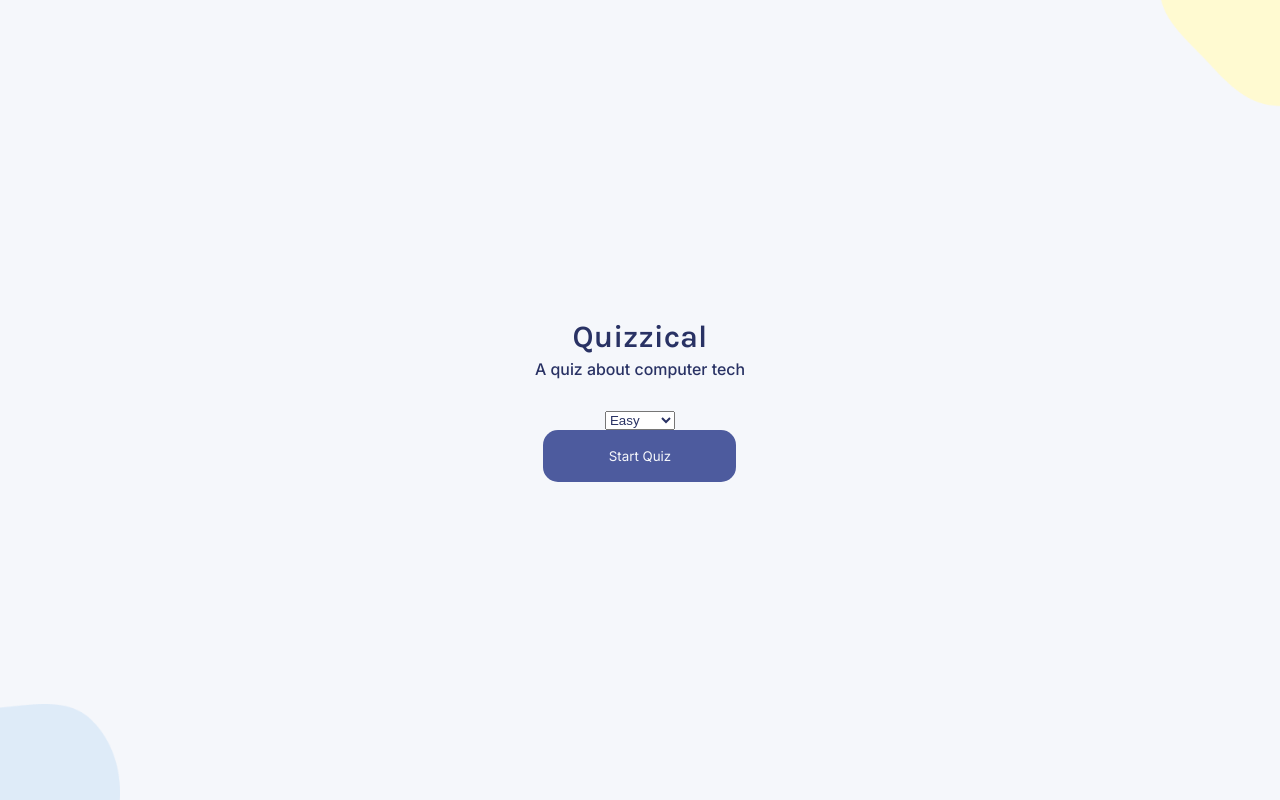
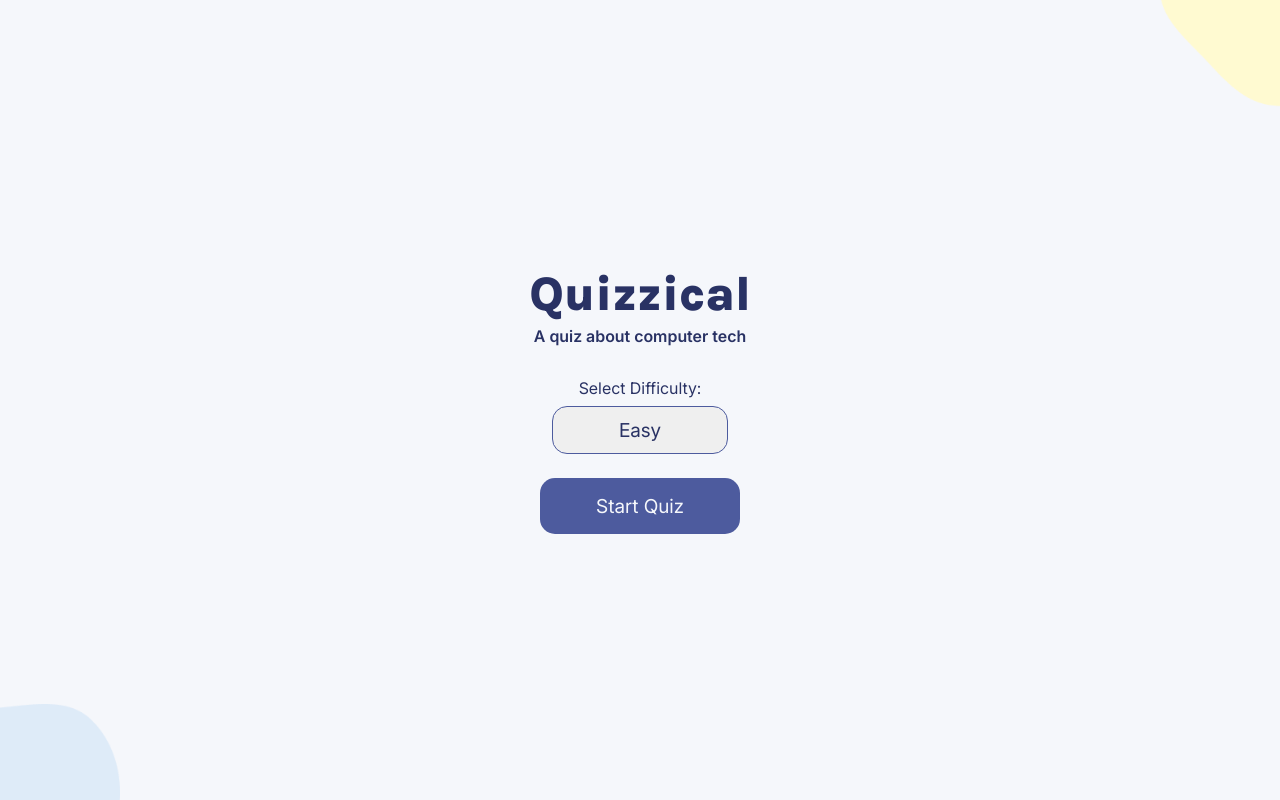
Before and after one commit to janunezdevelopment/quiz-project, a React (Vite) app: page / in a window 1280 px wide. Built offline with nearby package versions, Linux system fonts and the light colour scheme.

Commit message:
Refactor Intro component to include difficulty selection label and improve styling and accessibility.

```diff
--- a/src/index.css
+++ b/src/index.css
@@ -7,18 +7,19 @@
 :root {
   --font-family-base: "Inter", sans-serif;
   --font-family-heading: "Karla", sans-serif;
+  --font-size-exlarge: 1.4rem;
   --font-size-large: 1.2rem;
   --font-size-small: 1rem;
 
   --color-text-primary: #293264;
-  --color-text-inverse: #f5f7fb;
   --color-bg-page: #f5f7fb;
+  --color-text-inverse: var(--color-bg-page);
   --color-primary: #4d5b9e;
   --color-primary-hover: #3d4a7e;
   --color-border-soft: #dbdef0;
   --color-answer-selected: #d6dbf5;
   --color-answer-correct: #94d7a2;
-  --color-answer-incorrect: #f8bcbc;
+  /* --color-answer-incorrect: #f8bcbc; */
   --color-button-disabled: #b0b7d4;
 
   --radius-intro-button: 15px;
@@ -82,20 +83,21 @@ body {
   width: 100%;
 }
 
-#blob1 {
+#blob1,
+#blob2 {
   position: absolute;
   z-index: -1;
-  top: 0;
-  right: 0;
   width: 7.5rem;
 }
 
+#blob1 {
+  top: 0;
+  right: 0;
+}
+
 #blob2 {
-  position: absolute;
-  z-index: -1;
   bottom: 0;
   left: 0;
-  width: 7.5rem;
 }
 
 /* Intro Page */
@@ -109,31 +111,64 @@ body {
 
 .intro h1 {
   margin-bottom: 0.3rem;
-  font-size: 1.953125rem;
+  font-size: 3rem;
+  font-weight: 800;
 }
 
 .intro span {
   margin-bottom: 2rem;
-  font-weight: 500;
+  font-weight: 600;
+}
+
+.intro label {
+  font-size: var(--font-size-small);
+  color: var(--color-text-primary);
+  margin-bottom: 0.5rem;
+}
+
+.intro select,
+.intro button {
+  font-family: inherit;
+  font-size: var(--font-size-large);
+  cursor: pointer;
+  transition: var(--transition-fast);
+}
+
+.intro select {
+  border: 1px solid var(--color-primary);
+  border-radius: var(--radius-intro-button);
+  width: 11rem;
+  height: 3rem;
+  text-align: center;
+  color: var(--color-text-primary);
+  padding: 0 0.5rem;
+  margin-bottom: 1.5rem;
+  appearance: none;
+}
+
+.intro select:hover {
+  border-color: var(--color-primary-hover);
+  box-shadow: var(--shadow-primary-hover);
 }
 
 .intro button {
   border: none;
   border-radius: var(--radius-intro-button);
-  font-family: inherit;
-  width: 12.0625rem;
-  height: 3.253rem;
+  width: 12.5rem;
+  height: 3.5rem;
 }
 
-.intro button:hover {
-  cursor: pointer;
+.intro button:hover,
+.form-submission-button:hover {
+  transform: translateY(-1px);
+  box-shadow: var(--shadow-primary-hover);
 }
 
 /* Header Component */
 
 .header {
   position: absolute;
-  top: 2rem;
+  top: 8rem;
   left: 50%;
   transform: translateX(-50%);
   margin: 0;
@@ -154,14 +189,14 @@ body {
 }
 
 .quiz-form {
+  margin: 0 auto;
+  width: 90vw;
   display: flex;
   flex-direction: column;
   justify-content: center;
   align-items: center;
+  text-align: center;
   flex: 1;
-  width: 100%;
-  max-width: 600px;
-  margin: 0 auto;
 }
 
 .questions-answers-section {
@@ -188,11 +223,11 @@ body {
   width: 100%;
   height: auto;
   min-height: 2.2rem;
+  padding: 0.5rem 1rem;
+  border: 1px solid var(--color-primary);
+  border-radius: var(--radius-answer);
+  background: none;
   font-size: var(--font-size-small);
-  border-radius: var(--radius-answer);
-  border: 1px solid var(--color-primary);
-  background: none;
-  padding: 0.5rem 1rem;
   font-weight: 500;
   cursor: pointer;
   transition: var(--transition-fast);
@@ -202,37 +237,32 @@ body {
   background-color: var(--color-bg-page);
 }
 
+.selected-answer,
+.correct-answer,
+.incorrect-answer {
+  background-color: var(--answer-color);
+  border-color: var(--answer-color);
+}
+
 .selected-answer {
-  background-color: var(--color-answer-selected);
-  border-color: var(--color-answer-selected);
+  --answer-color: var(--color-answer-selected);
 }
 
 .selected-answer:hover {
-  background-color: var(--color-answer-selected);
+  background-color: var(--answer-color);
 }
 
-.correct-answer {
-  background-color: var(--color-answer-correct);
-  border-color: var(--color-answer-correct);
+/* .correct-answer {
+  --answer-color: var(--color-answer-correct);
 }
 
 .incorrect-answer {
-  background-color: var(--color-answer-incorrect);
-  border-color: var(--color-answer-incorrect);
+  --answer-color: var(--color-answer-incorrect);
   opacity: 0.5;
-}
-
-.results-container {
-  display: flex;
-  width: 100%;
-  justify-content: space-between;
-  align-items: center;
-  gap: 0.7rem;
-  margin-top: 1rem;
-}
+} */
 
 .score-text {
-  font-size: var(--font-size-large);
+  font-size: var(--font-size-exlarge);
   font-weight: 700;
 }
 
@@ -245,15 +275,13 @@ body {
   padding: auto;
   white-space: nowrap;
   cursor: pointer;
-  font-weight: 600;
-  font-size: 0.875rem;
+  font-weight: 400;
+  font-size: var(--font-size-large);
   transition: var(--transition-fast);
 }
 
 .form-submission-button:hover {
   background-color: var(--color-primary-hover);
-  transform: translateY(-1px);
-  box-shadow: var(--shadow-primary-hover);
 }
 
 .form-submission-button:active {
@@ -267,3 +295,18 @@ body {
   box-shadow: none;
   transform: none;
 }
+.results-container {
+  display: flex;
+  flex-direction: column;
+  width: 100%;
+  justify-content: space-between;
+  align-items: center;
+  gap: 3rem;
+}
+
+.results-container button {
+  border: none;
+  border-radius: var(--radius-intro-button);
+  width: 12.5rem;
+  height: 3.5rem;
+}
--- a/src/pages/Intro.jsx
+++ b/src/pages/Intro.jsx
@@ -3,7 +3,12 @@ function Intro({ startGame }) {
     <div className="intro">
       <h1 className="text-color-dark-blue karla-font">Quizzical</h1>
       <span className="text-color-dark-blue">A quiz about computer tech</span>
-      <select className="text-color-dark-blue">
+      <label htmlFor="difficulty">Select Difficulty:</label>
+      <select
+        name="difficulty"
+        id="difficulty"
+        className="text-color-dark-blue"
+      >
         <option value="easy">Easy</option>
         <option value="medium">Medium</option>
         <option value="hard">Hard</option>
```
